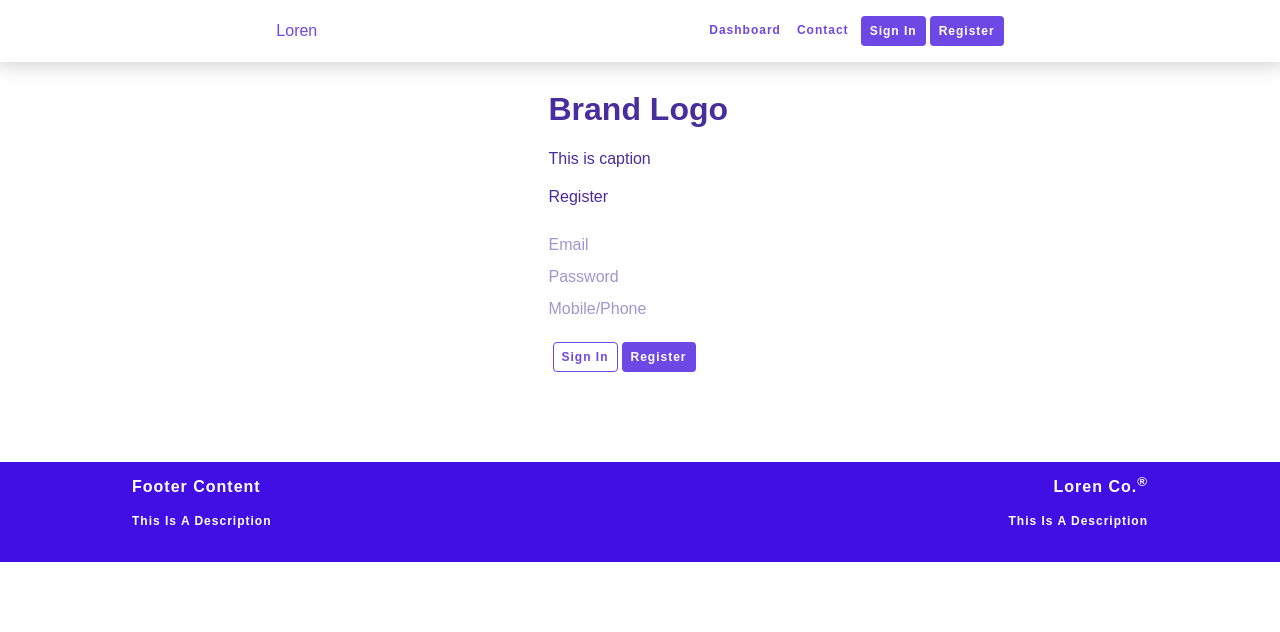
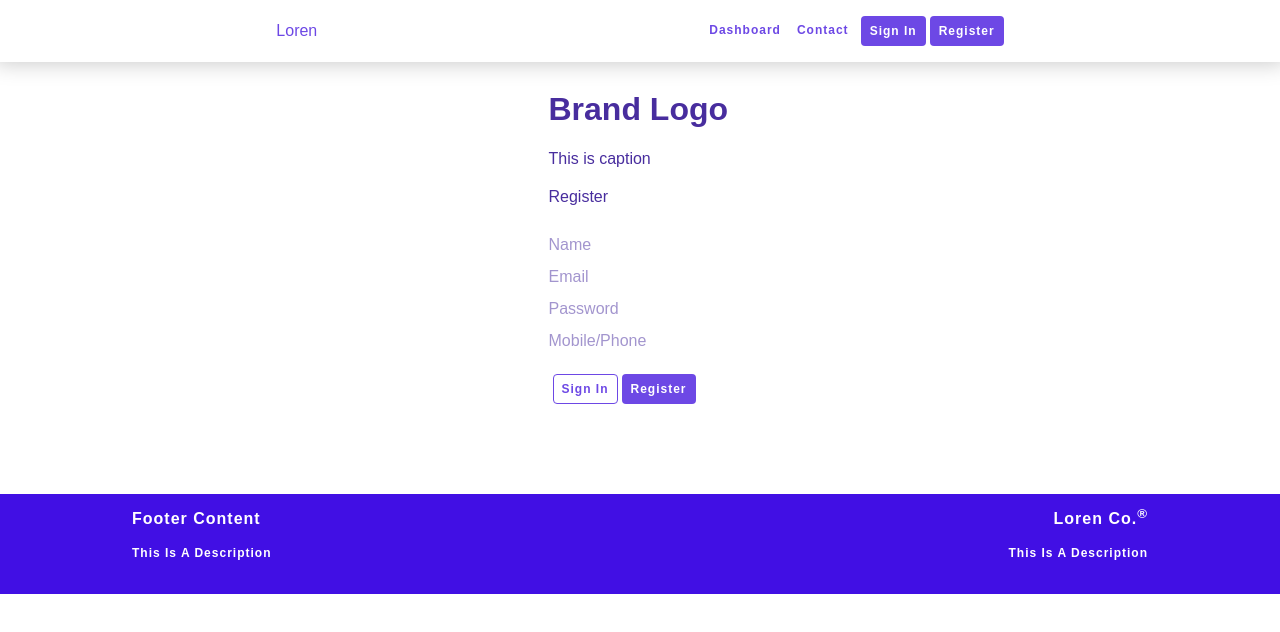
Before and after one commit to nayaksoumya56/angular-training2, an Angular app: page /register in a window 1280 px wide. Shown: the top 632 px of the page. Built offline with nearby package versions, Linux system fonts and the light colour scheme.

Commit message:
changing register to get username

```diff
--- a/src/app/dashboard/dashboard.component.html
+++ b/src/app/dashboard/dashboard.component.html
@@ -3,6 +3,9 @@
         <img src="assets/img/big.png">
     </div>
     <div class="website-heading">
-            <h1>Multi purpose business landing page</h1>
+            <div><h1>Multi purpose business landing page</h1></div>
+    </div>
+    <div class="website-heading">
+        <h1 *ngIf="!(welcomeMessage==='')">Hello! {{welcomeMessage}}</h1>
     </div>
 </div>
--- a/src/app/dashboard/dashboard.component.scss
+++ b/src/app/dashboard/dashboard.component.scss
@@ -14,6 +14,7 @@ img{
 .website-heading{
     display: flex;
     justify-content: space-around;
+    margin: auto;
 }
 @keyframes myfade {
     0%{
--- a/src/app/dashboard/dashboard.component.ts
+++ b/src/app/dashboard/dashboard.component.ts
@@ -7,6 +7,8 @@ import { Component, OnInit } from '@angular/core';
 })
 export class DashboardComponent implements OnInit {
 
+  welcomeMessage='';
+
   constructor() { }
 
   ngOnInit() {
--- a/src/app/register/register.component.html
+++ b/src/app/register/register.component.html
@@ -7,6 +7,9 @@
             <div class="login-info">
               <div class="login-heading">Register</div>
               <div class="login-input">
+                  <div><label>
+                      <input class="input-group" type="text" id="name" placeholder=" "><span>Name</span>
+                    </label></div>
                   <div><label>
                     <input class="input-group" type="text" id="email" placeholder=" "><span>Email</span>
                   </label></div>
```
